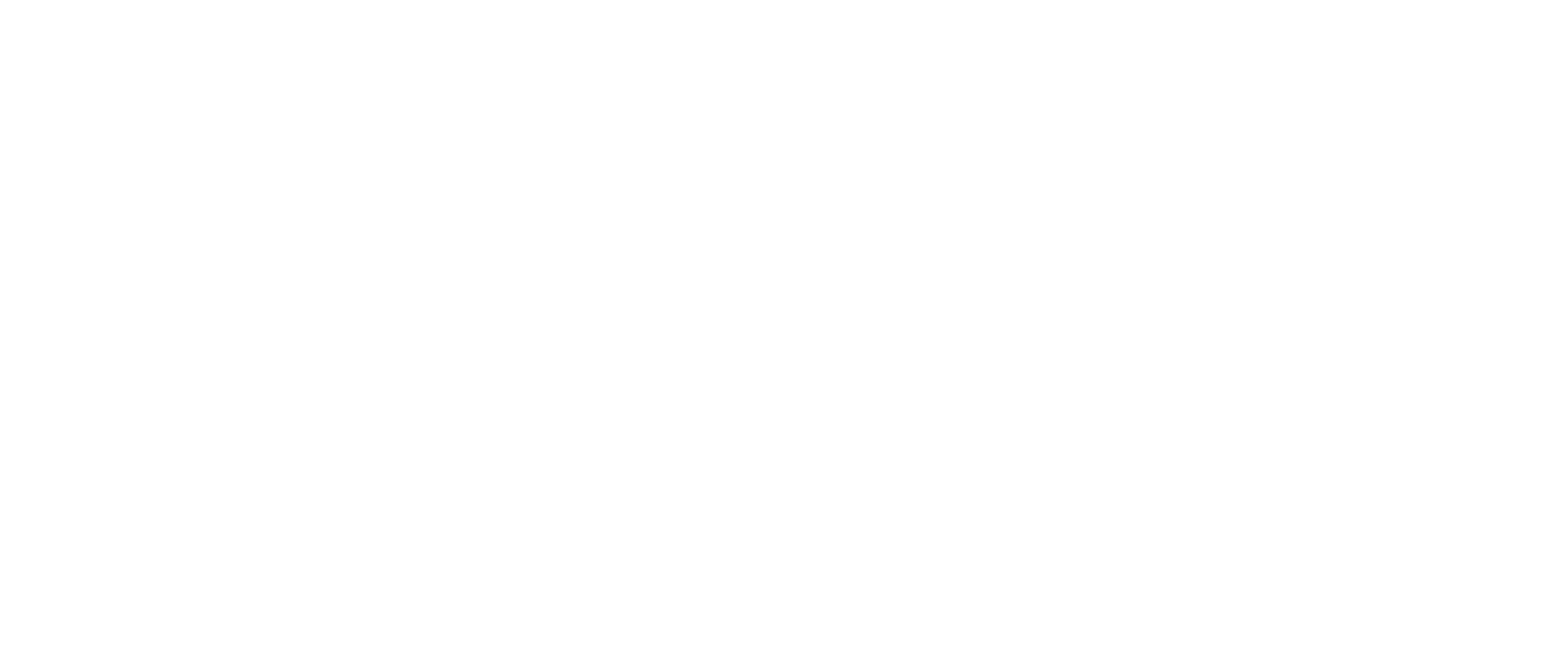
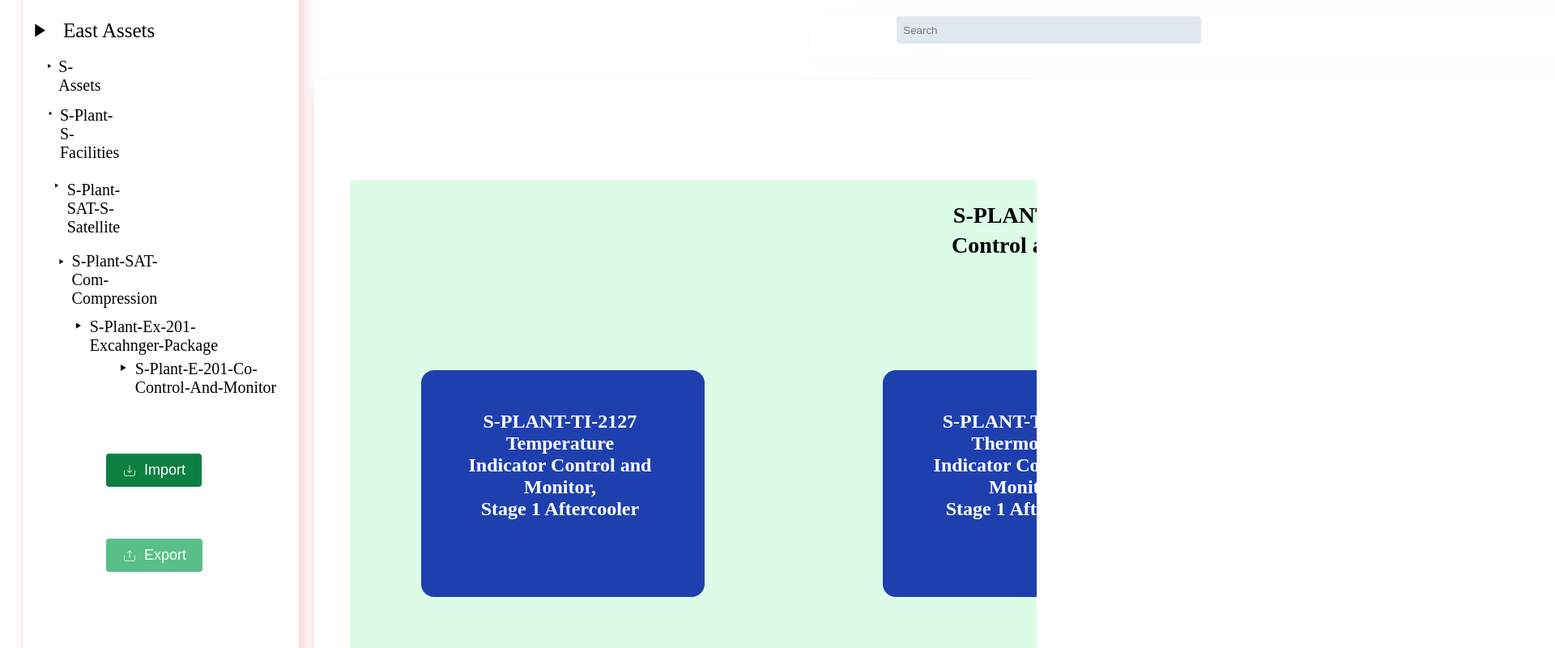
Before and after one commit to ak220193/Asset-DSt, a React (Create React App) app: page /s-plant-E201-CocontrolAndMonitor in a window 1280 px wide. Before the commit this address had no page. Shown: the top 800 px of the page at 81% size, 1920 px wide, since content can reach past the window. Built offline with nearby package versions, Linux system fonts and the light colour scheme; a web font is replaced by a local one.

Commit message:
SPlantE201CoControlAndMonitor

```diff
--- a/src/App.js
+++ b/src/App.js
@@ -7,6 +7,7 @@
 import SPlantFacilities from './Pages/SPlantFacilities/SPlantFacilities';
 import SPlantSatComCompresssion from './Pages/SPlantSatComCompresssion/SPlantSatComCompresssion';
 import SplantEx201ExchangePkg from './Pages/SPlantEx201ExchangerPkg/SPlantEx201ExchangerPkg';
+import SPlantE201CoControlAndMonitor from './Pages/SPlantE201CoControlAndMonitor/SPlantE201CoControlAndMonitor';
 // import Sidebar from './Components/Sidebar/Sidebar';
 // import Navbar from './Components/Navbar/Navbar';
 
@@ -23,6 +24,7 @@
         <Route path="/s-plant-facilities-assets" element={<SPlantFacilities />} />
         <Route path="/s-plant-sat-com-compression" element={<SPlantSatComCompresssion />} />
         <Route path="/s-plant-ex-201-exchangePkg" element={<SplantEx201ExchangePkg />} />
+        <Route path="/s-plant-E201-CocontrolAndMonitor" element={<SPlantE201CoControlAndMonitor />} />
       </Routes>
     </Router>
   );
--- /dev/null
+++ b/src/Components/Sidebar/SidebarE202CoControlAndMonitor.js
@@ -0,0 +1,82 @@
+import React from "react";
+import { CiImport } from "react-icons/ci";
+import { CiExport } from "react-icons/ci";
+import { IoMdSettings } from "react-icons/io";
+import { IoIosLogOut } from "react-icons/io";
+import { useNavigate } from "react-router-dom";
+import { GiPathDistance } from "react-icons/gi";
+import { IoIosPlay } from "react-icons/io";
+
+const SidebarE202CoControlAndMonitor = () => {
+    const navigate = useNavigate();
+
+    const handleLogout = () => {
+        navigate('/')
+    }
+    return (
+    <div
+        className="absolute top-[calc(50%_-_538.5px)] left-[29px] rounded-31xl bg-white shadow-[4px_10px_15px_rgba(241,_180,_187,_0.8)] w-[340px] overflow-hidden text-black font-calibri h-[1050px] mt-4">
+
+      <div className="absolute top-[18px] left-[calc(50%_-_109px)] text-[32px] font-semibold  text-[rgb(157,49,113)]">
+          GVG - Plant
+       </div>
+       <b className="absolute top-[92px] left-[calc(50%_-_18px)] text-[27px] [text-decoration:underline] font-times-new-roman ml-[-50px]">
+        <GiPathDistance className="mr-2 mb-[-3px]"/>
+          Path
+        </b>
+
+        <div className="absolute top-[146px] text-[25px] ml-2">
+            <IoIosPlay className="mb-[-4px] mr-4"/>
+            <span>East Assets</span>
+            <div className="flex items-center ml-5 mt-[-158px]">
+                <IoIosPlay className="mb-[-4px] mr-4 mt-[-225px]"/>
+                <span className="text-[20px] mt-[-195px] ml-[-9px]">S-Assets</span>
+                <div className="flex items-center ml-[-66px] text-[20px] mt-12">
+                    <IoIosPlay className="mb-[-4px] mt-[-155px]"/>
+                    <span  className="mt-[-100px] ml-2">S-Plant-S-Facilities</span>
+                    <div className="flex items-center ml-[-86px] text-[20px] mt-12">
+                        <IoIosPlay className="mb-[-4px] mt-[-25px] ml-[5px]"/>
+                        <span className="mt-[35px] ml-2">S-Plant-SAT-S-Satellite</span>
+                        <div className="flex items-center ml-[-86px] text-[20px] mt-12">
+                            <IoIosPlay className="mb-[-4px] mt-[115px] ml-[-5px]"/>
+                            <span className="mt-[164px] ml-2">S-Plant-SAT-Com-Compression</span>
+                            <div className="flex items-center ml-[-86px] text-[20px] mt-12">
+                                <IoIosPlay className="mb-[-4px] mt-[225px] ml-[-35px]"/>
+                                <span className="mt-[255px] ml-2">S-Plant-Ex-201-Excahnger-Package</span>
+                                <div className="flex items-center ml-[-86px] text-[20px] mt-12">
+                                    <IoIosPlay className="mb-[-4px] mt-[280px] ml-[-45px]"/>
+                                    <span className="mt-[310px] ml-2">S-Plant-E-201-Co-Control-And-Monitor</span>
+                            </div>
+                            </div>
+                        </div>
+                    </div>
+                </div>
+            </div>
+        </div>
+
+      <div className="absolute top-[992px] left-[78px] text-zinc-900 text-[24px] cursor-pointer" onClick={handleLogout}>
+        <IoIosLogOut style={{marginRight:'10px', marginBottom:'-3px'}}/>
+        Logout
+        </div>
+        <div className="absolute top-[933px] left-[78px] text-zinc-900 text-[24px]">
+            <IoMdSettings style={{marginRight:'10px', marginBottom:'-3px'}}/>
+            Settings
+        </div>
+
+        <button className="absolute top-[65%] left-[30%] transform translate(-50%, -50%) rounded-31xl bg-rose-pink flex flex-row items-center justify-start py-2.5 px-5 gap-[9px] text-[18px] text-white font-poppins cursor-pointer text-center rounded"
+         style={{ backgroundColor: "#0d8041", border:'#0d8041' }}
+        >
+            <CiImport/>
+            Import
+        </button>
+        <button className="absolute top-[75%] left-[30%] transform translate(-50%, -50%) rounded-31xl bg-rose-pink flex flex-row items-center justify-start py-2.5 px-5 gap-[9px] text-center text-[18px] text-white font-poppins cursor-pointer rounded"
+         style={{ backgroundColor: "#58bf87", border:'#58bf87' }}
+        >
+            <CiExport/>
+           Export
+        </button>
+      </div>
+    )
+}
+
+export default SidebarE202CoControlAndMonitor;
--- /dev/null
+++ b/src/Pages/SPlantE201CoControlAndMonitor/SPlantE201CoControlAndMonitor.jsx
@@ -0,0 +1,73 @@
+import React from "react";
+import NavbarMain from "../../Components/Navbar/NavbarMain";
+import { CiCirclePlus } from "react-icons/ci";
+import SidebarE202CoControlAndMonitor from "../../Components/Sidebar/SidebarE202CoControlAndMonitor";
+
+const SPlantE201CoControlAndMonitor = () => {
+
+
+  return (
+    <div>
+        <NavbarMain/>
+        <SidebarE202CoControlAndMonitor/>
+    <div className="relative bg-lavenderblush w-full h-[1060px] overflow-hidden text-left text-5xl text-white font-poppins">
+      <div className="absolute top-[98px] left-[388px] rounded-31xl bg-white shadow-[4px_10px_15px_rgba(241,_180,_187,_0.8)] w-[1862px] h-[998px] overflow-hidden text-center">
+
+
+        <div className="absolute top-[120px] left-[calc(35%_-_612px)] rounded-6xl bg-darkcyan-200 box-border w-[1765px] h-[763px] border-[4px] border-solid border-steelblue bg-green-100" />
+        <div className="absolute top-0 left-0 m-4 cursor-pointer ml-[1780px]">
+          <CiCirclePlus className="text-slate-950 font-bold text-[50px]"/>
+        </div>
+        <div className="absolute top-[359px] left-[82px] w-[1162px] h-[280px]">
+
+          <div className="absolute top-[0px] left-[50px] rounded-6xl bg-cornflowerblue w-[350px] h-[280px] overflow-hidden rounded-2xl bg-blue-800">
+            <b className="absolute top-[calc(50%_-_90px)] left-[calc(55%_-_134px)]">
+              <p className="m-0">S-PLANT-TI-2127</p>
+              <p className="m-0">{`Temperature `}</p>
+              <p className="m-0">{`Indicator Control and `}</p>
+              <p className="m-0">{`Monitor, `}</p>
+              <p className="m-0">Stage 1 Aftercooler</p>
+            </b>
+          </div>
+          <div className="absolute top-[0px] left-[620px] rounded-6xl bg-cornflowerblue w-[350px] h-[280px] overflow-hidden rounded-2xl bg-blue-800">
+            <b className="absolute top-[calc(50%_-_90px)] left-[41px] inline-block w-[269px] h-[180px]">
+              <p className="m-0">S-PLANT-TW-2127</p>
+              <p className="m-0">Thermowell;</p>
+              <p className="m-0">{`Indicator Control and `}</p>
+              <p className="m-0">{`Monitor, `}</p>
+              <p className="m-0">{`Stage 1 Aftercooler `}</p>
+            </b>
+          </div>
+          <div className="absolute top-[0px] left-[1200px] rounded-6xl bg-cornflowerblue w-[350px] h-[280px] overflow-hidden rounded-2xl bg-blue-800">
+            <b className="absolute top-[calc(50%_-_90px)] left-[58px]">
+              <p className="m-0">S-PLANT-VSHH-2126</p>
+              <p className="m-0">{`Vibration Switch High `}</p>
+              <p className="m-0">{`Indicator Control and `}</p>
+              <p className="m-0">{`Monitor, `}</p>
+              <p className="m-0">Stage 1 Aftercooler</p>
+            </b>
+          </div>
+        </div>
+
+        <b
+          className="absolute top-[calc(50%_-_347px)] left-[calc(50%_-_144px)] text-[28px] text-black cursor-pointer"
+
+        >
+          <p className="[margin-block-start:0] [margin-block-end:5px]">
+            S-PLANT-E-201-CO
+          </p>
+          <p className="m-0">Control and Monitor</p>
+        </b>
+
+      </div>
+
+      <div className="absolute top-[18px] left-[1599px] rounded-[15px] bg-white flex flex-row items-center justify-start py-[5px] px-5 gap-[4px]">
+
+      </div>
+
+    </div>
+    </div>
+  );
+};
+
+export default SPlantE201CoControlAndMonitor;
--- a/src/Pages/SPlantEx201ExchangerPkg/SPlantEx201ExchangerPkg.jsx
+++ b/src/Pages/SPlantEx201ExchangerPkg/SPlantEx201ExchangerPkg.jsx
@@ -1,6 +1,7 @@
 import React from "react";
 import NavbarMain from "../../Components/Navbar/NavbarMain";
 import SidebarSplantExchangerPkg from "../../Components/Sidebar/SidebarSPlantExchangerPkg";
+import { Link } from "react-router-dom";
 
 const SplantEx201ExchangePkg = () => {
 
@@ -38,6 +39,7 @@
               </p>
               <p className="m-0 text-white">Stage 1 Aftercooler</p>
             </b>
+            <Link to='/s-plant-E201-CocontrolAndMonitor'>
             <div
               className="absolute top-[155px] left-[calc(50%_-_144.5px)] rounded-6xl bg-cornflowerblue w-[290px] h-[151px] overflow-hidden cursor-pointer rounded-2xl bg-blue-300"
             >
@@ -48,6 +50,7 @@
                 <p className="m-0 text-black">Control and Monitor</p>
               </b>
             </div>
+            </Link>
           </div>
           <div className="relative rounded-6xl bg-deepskyblue w-[379px] h-[339px] overflow-hidden shrink-0 rounded-2xl bg-blue-800 text-[20px]">
             <b className="absolute top-[37px] left-[102px]">
```
